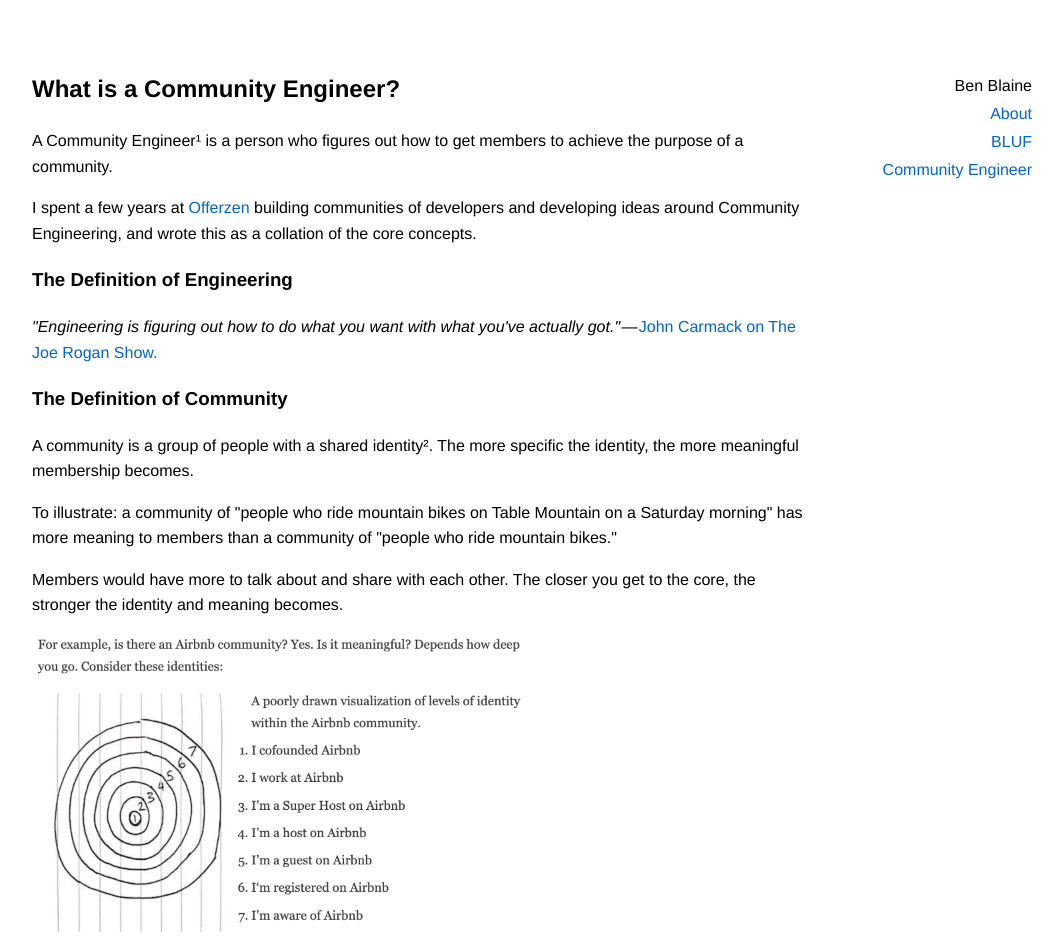
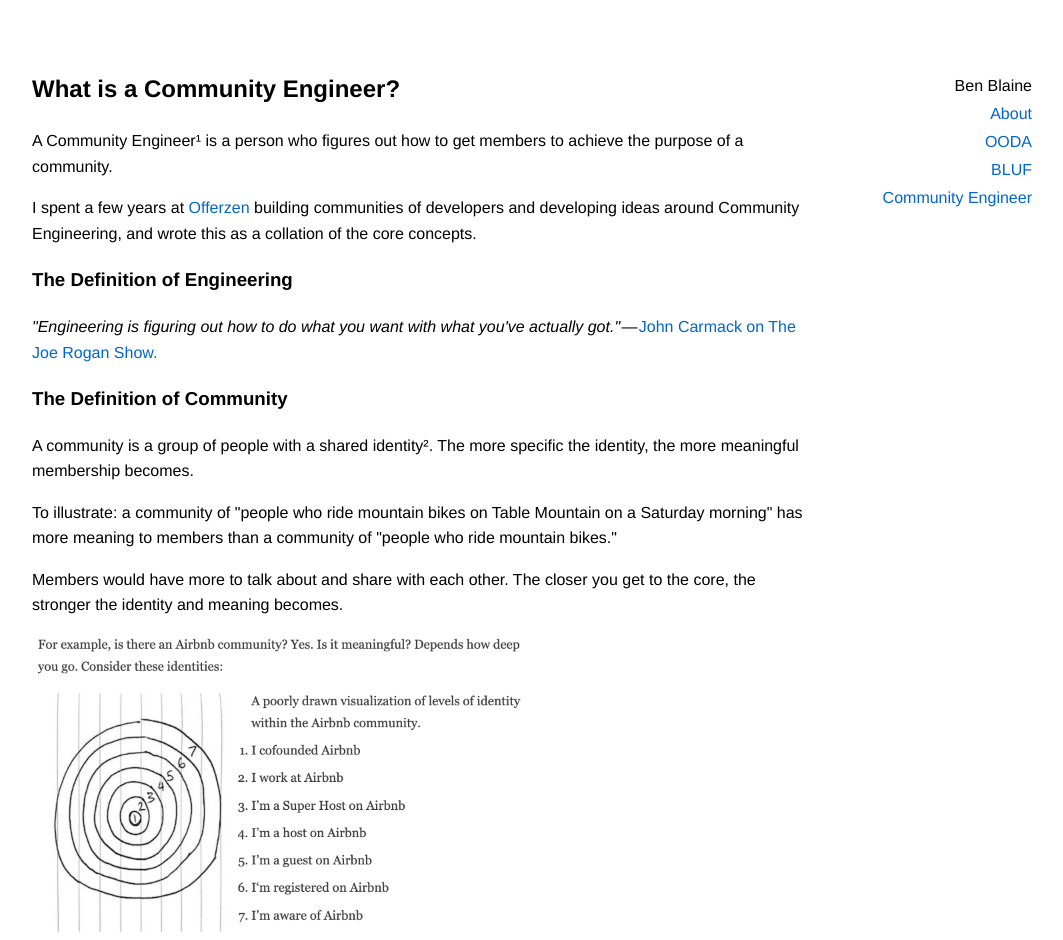
Before and after one commit to benblaine/benblaine.org, a plain HTML site: page community-engineer.html in a window 1280 px wide. Shown: the top 940 px of the page, without its empty margins (108-1171 px from the left). Drawn offline with Linux system fonts and the light colour scheme.

Commit message:
Update community-engineer.html

```diff
--- a/community-engineer.html
+++ b/community-engineer.html
@@ -92,6 +92,7 @@
             <ul>
                 <li>Ben Blaine</li>
                 <li><a href="about.html">About</a></li>
+                <li><a href="ooda.html">OODA</a></li>
                 <li><a href="bluf.html">BLUF</a></li>
                 <li><a href="community-engineer.html">Community Engineer</a></li>
             </ul>
```
